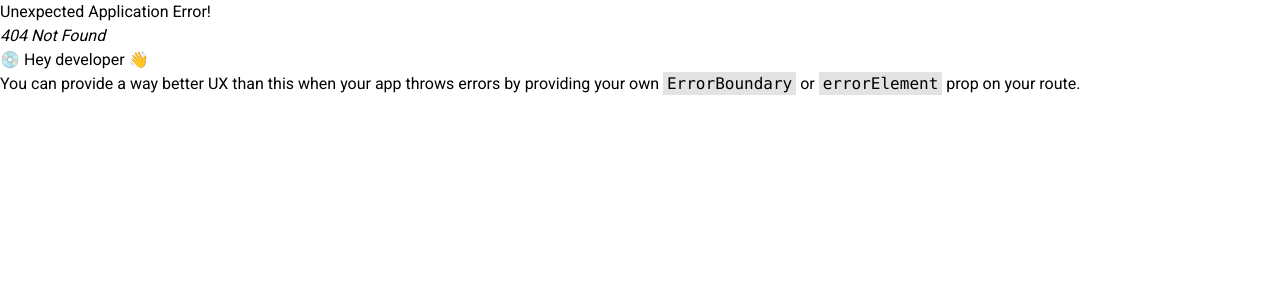
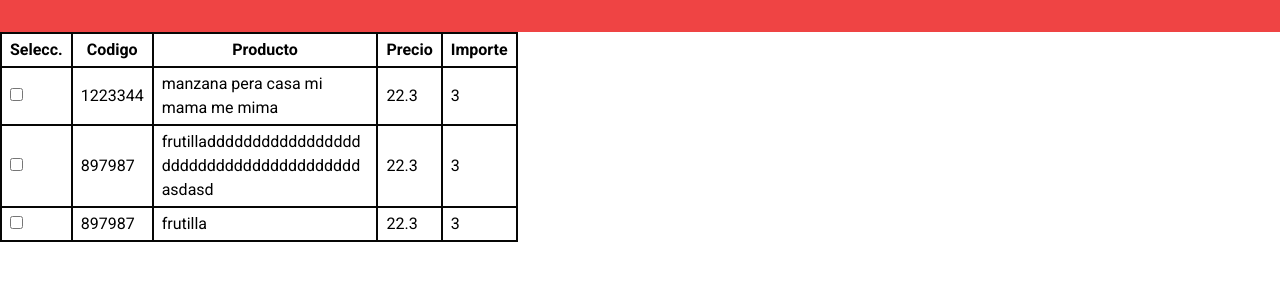
Before and after one commit to realDiegoR/digital-market, a React (Vite) app: page /testtabla in a window 1280 px wide. Before the commit this address had no page. Shown: the top 300 px of the page. Built offline with nearby package versions, Linux system fonts and the light colour scheme.

Commit message:
feat: add table component (#8)

```diff
--- a/src/common/index.js
+++ b/src/common/index.js
@@ -1,5 +1,7 @@
 export * from './link-card';
+export * from './wrapper/';
 export * from './page-title';
 export * from './wrapper';
 export * from './hamburger-button';
 export * from './button';
+export * from './table';
--- /dev/null
+++ b/src/common/table/index.js
@@ -0,0 +1 @@
+export * from './table';
--- /dev/null
+++ b/src/common/table/table.jsx
@@ -0,0 +1,103 @@
+import PropTypes from 'prop-types';
+
+export const Table = ({ list = [], withSelect = true, size = 'small' }) => {
+	return (
+		<table>
+			<thead>
+				<TableRow data={list[0]} type="head" withSelect={withSelect} size={size} />
+			</thead>
+			<tbody>
+				{list.map((obj, index) => (
+					<TableRow key={index} data={obj} withSelect={withSelect} size={size} />
+				))}
+			</tbody>
+		</table>
+	);
+};
+
+Table.propTypes = {
+	list: PropTypes.array.isRequired,
+	withSelect: PropTypes.bool,
+	size: PropTypes.oneOf(['small', 'big']).isRequired,
+};
+
+function TableRow({ type = 'body', withSelect, size, data }) {
+	let entries;
+
+	if (type === 'head') {
+		entries = Object.keys(data);
+	} else {
+		entries = Object.values(data);
+	}
+
+	return (
+		<tr>
+			{withSelect && <SelectCell type={type} size={size} />}
+			{entries.map((entry, index) => (
+				<Cell key={index} size={size} type={type}>
+					{entry}
+				</Cell>
+			))}
+		</tr>
+	);
+}
+
+TableRow.propTypes = {
+	data: PropTypes.array.isRequired,
+	type: PropTypes.oneOf(['head', 'body']),
+	size: PropTypes.oneOf(['small', 'big']),
+	withSelect: PropTypes.bool,
+};
+
+function Cell({ children, size = 'small', type = 'body' }) {
+	const isString = typeof children === 'string';
+	let hasWhiteSpaces;
+
+	if (isString) {
+		hasWhiteSpaces = children.includes(' '); // checkea si hay espacios en blanco (whitespaces) dentro del string
+	}
+
+	const breakWordStyles = hasWhiteSpaces ? '' : 'break-all';
+	const sizeStyles = size === 'small' ? 'max-w-[25ch]' : 'max-w-[50ch]';
+
+	if (type === 'head') {
+		return (
+			<th className={`border-2 border-black px-2 py-1 capitalize ${sizeStyles} ${breakWordStyles}`}>
+				{children}
+			</th>
+		);
+	}
+
+	return (
+		<td className={`border-2 border-black px-2 py-1 ${sizeStyles} ${breakWordStyles}`}>
+			{children}
+		</td>
+	);
+}
+
+Cell.propTypes = {
+	children: PropTypes.node.isRequired,
+	type: PropTypes.oneOf(['head', 'body']),
+	size: PropTypes.oneOf(['small', 'big']),
+};
+
+function SelectCell({ type = 'body', size = 'small' }) {
+	if (type === 'head') {
+		return (
+			<Cell size={size} type="head">
+				Selecc.
+			</Cell>
+		);
+	}
+
+	return (
+		<Cell type="body" size={size}>
+			<input type="checkbox"></input>
+		</Cell>
+	);
+}
+
+SelectCell.propTypes = {
+	type: PropTypes.oneOf(['head', 'body']),
+	size: PropTypes.oneOf(['small', 'big']),
+};
--- a/src/pages/app.jsx
+++ b/src/pages/app.jsx
@@ -1,5 +1,6 @@
 import { MainLayout } from '@/layouts/main.layout';
 import { RootPage } from './root/root';
+import { Table } from '../common/table';
 
 import {
 	createBrowserRouter,
@@ -8,10 +9,32 @@ import {
 	RouterProvider,
 } from 'react-router-dom';
 
+const info = [
+	{
+		codigo: 1223344,
+		producto: 'manzana pera casa mi mama me mima',
+		precio: 22.3,
+		importe: 3,
+	},
+	{
+		codigo: 897987,
+		producto: 'frutilladddddddddddddddddddddddddddddddddddddddasdasd',
+		precio: 22.3,
+		importe: 3,
+	},
+	{
+		codigo: 897987,
+		producto: 'frutilla',
+		precio: 22.3,
+		importe: 3,
+	},
+];
+
 const router = createBrowserRouter(
 	createRoutesFromElements(
 		<Route path="/" element={<MainLayout />}>
 			<Route index element={<RootPage />} />
+			<Route path="/testtabla" element={<Table list={info} withSelect={true} />} />
 		</Route>
 	)
 );
```
